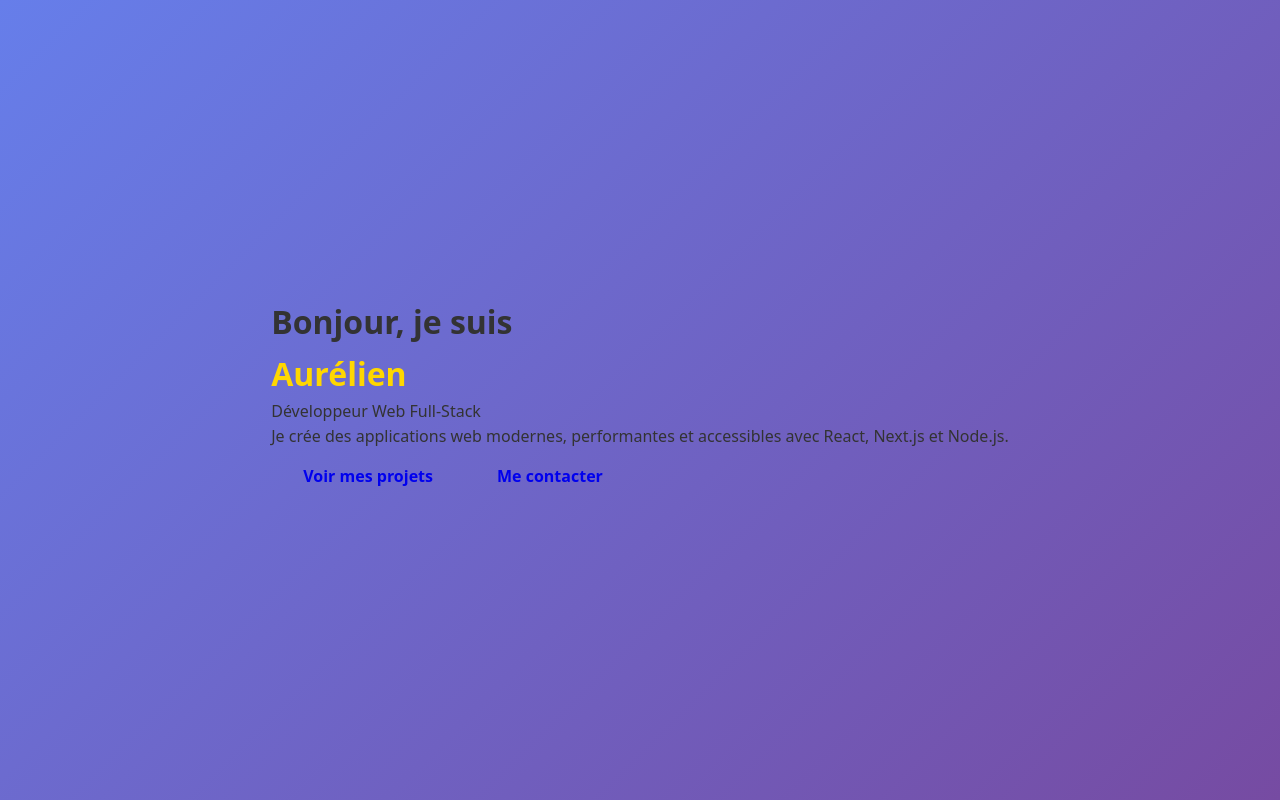
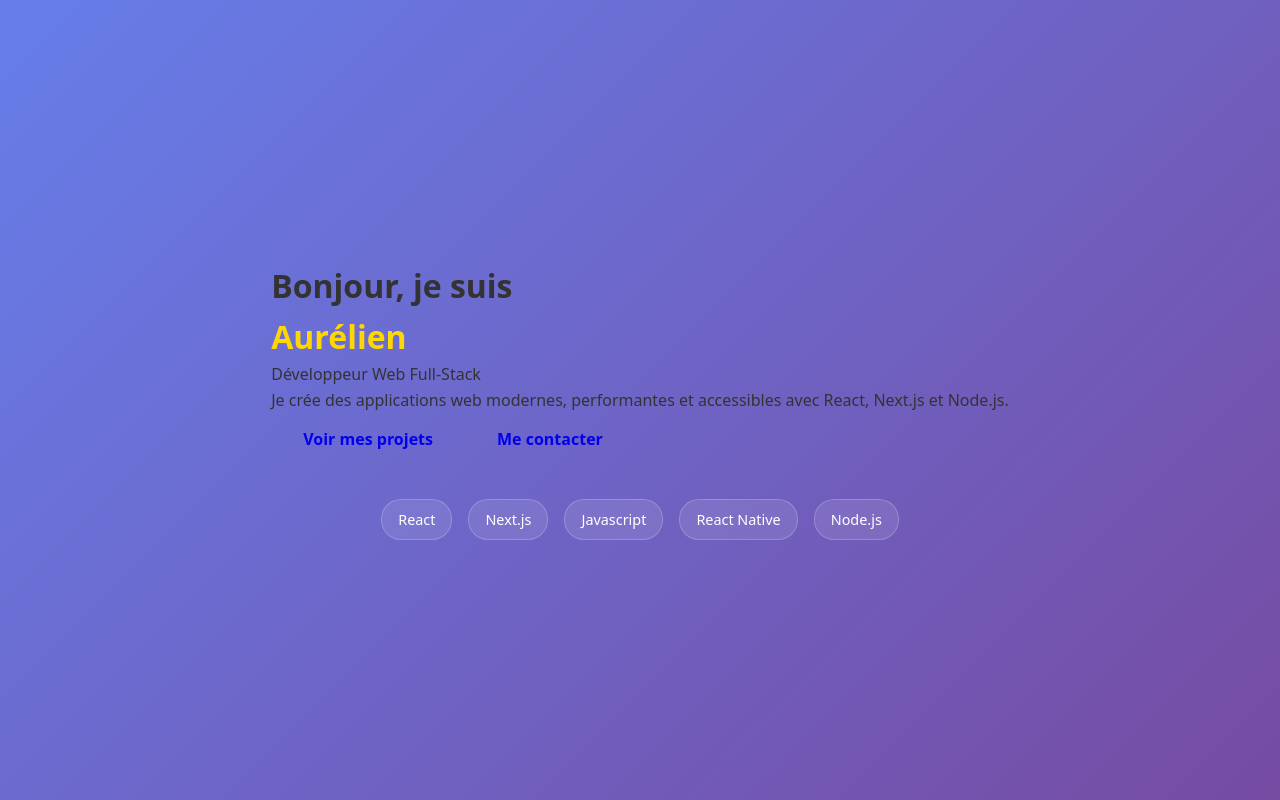
Before and after one commit to OpenClassrooms-Student-Center/8710351-creez-une-application-react-avec-next-js, a Next.js app: page / in a window 1280 px wide. Built offline with nearby package versions, Linux system fonts and the light colour scheme.

Commit message:
Ajout des Tag pour les technologies

```diff
--- a/app/page.js
+++ b/app/page.js
@@ -1,4 +1,13 @@
 import styles from './page.module.css'
+import Tag from '../components/Tag/Tag'
+
+const technologies = [
+  'React',
+  'Next.js',
+  'Javascript',
+  'React Native',
+  'Node.js'
+];
 
 export default function Home() {
   return (
@@ -22,6 +31,11 @@ export default function Home() {
             Me contacter
           </a>
         </div>
+        <div className={styles.tagsContainer}>
+          {technologies.map((tech, index) => (
+            <Tag key={index}>{tech}</Tag>
+          ))}
+        </div>
       </div>
     </div>
   )
--- a/app/page.module.css
+++ b/app/page.module.css
@@ -111,3 +111,12 @@
     width: 100%;
   }
 }
+
+/* Container for tags */
+.tagsContainer {
+  display: flex;
+  flex-wrap: wrap;
+  justify-content: center;
+  gap: 1rem;
+  margin-top: 2rem;
+}
--- /dev/null
+++ b/components/Tag/Tag.js
@@ -0,0 +1,9 @@
+import styles from './Tag.module.css';
+
+export default function Tag({ children }) {
+    return (
+        <span className={styles.tag}>
+            {children}
+        </span>
+    );
+}
--- /dev/null
+++ b/components/Tag/Tag.module.css
@@ -0,0 +1,16 @@
+.tag {
+    background: rgba(255, 255, 255, 0.1);
+    border: 1px solid rgba(255, 255, 255, 0.2);
+    padding: 0.5rem 1rem;
+    border-radius: 20px;
+    color: white;
+    font-size: 0.9rem;
+    font-weight: 500;
+    backdrop-filter: blur(5px);
+    transition: all 0.3s ease;
+}
+
+.tag:hover {
+    background: rgba(255, 255, 255, 0.2);
+    transform: translateY(-2px);
+}
```
